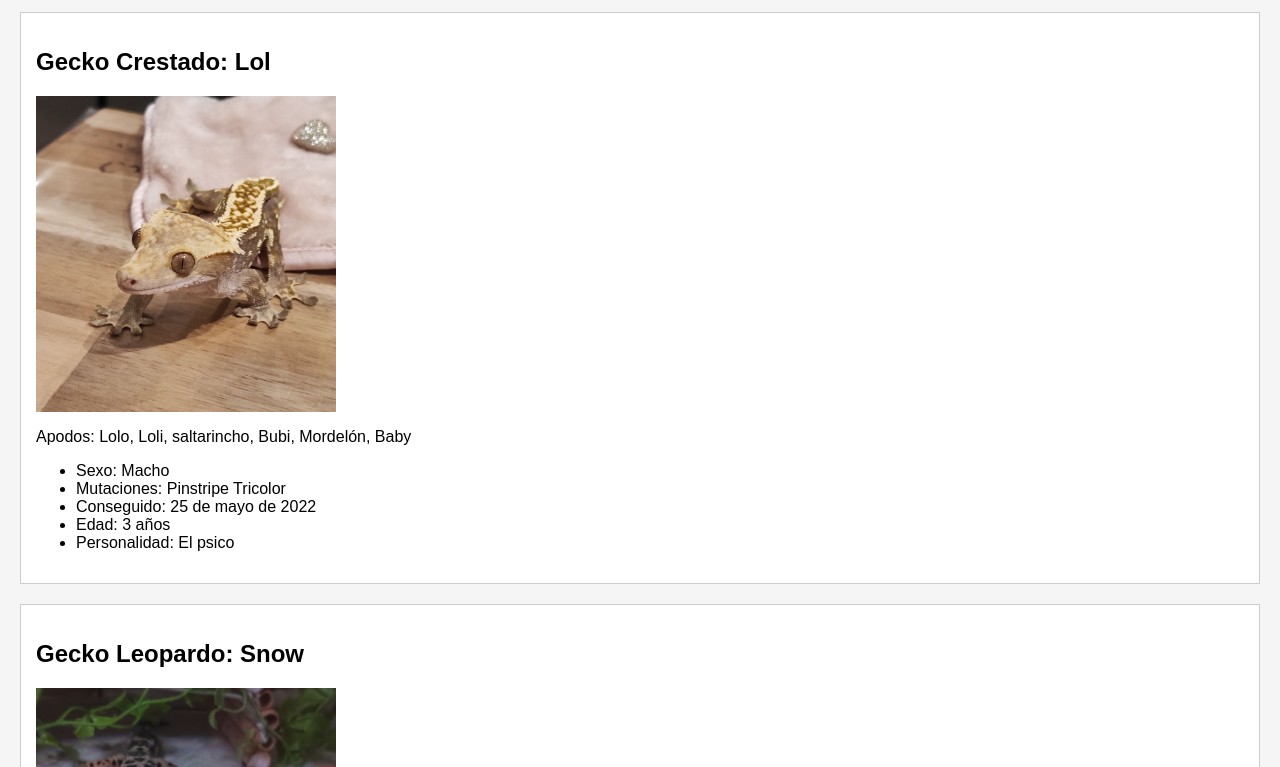
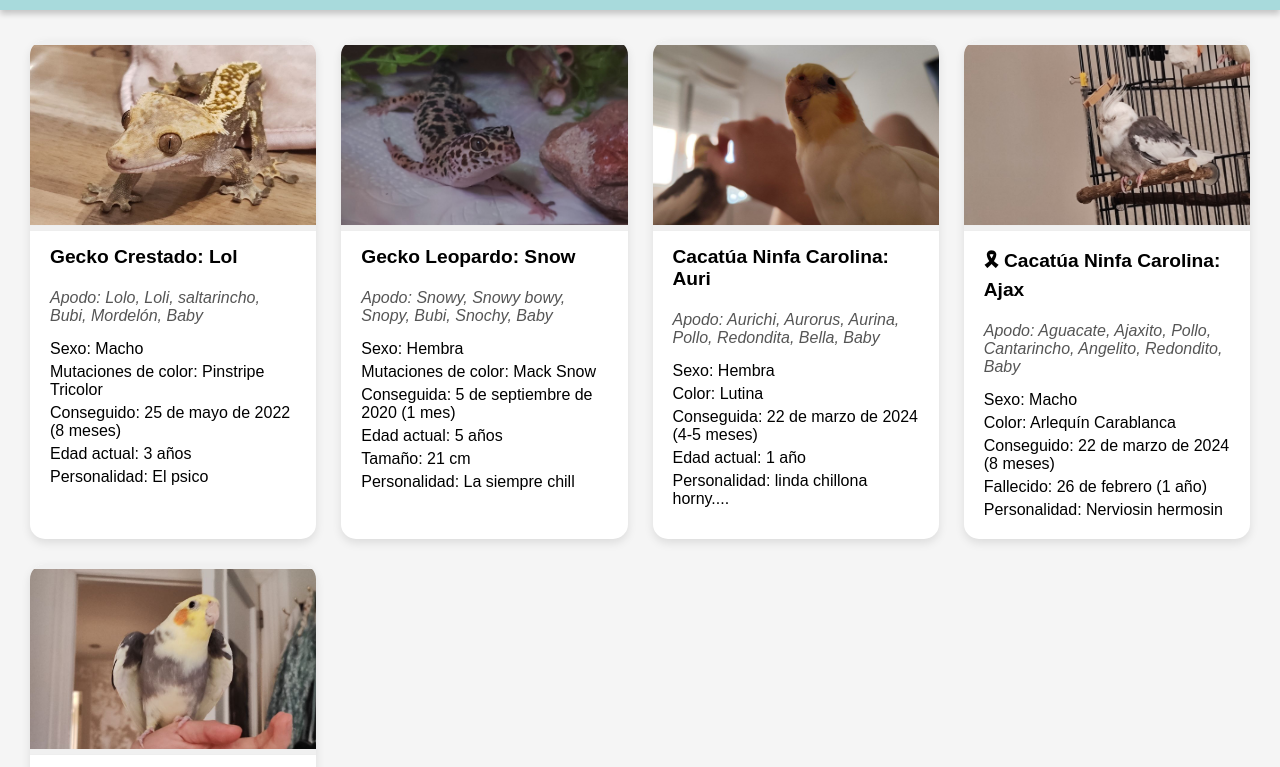
Before and after one commit to daimiltsv/Exercise_Unit5_website, a plain HTML site: page index.html in a window 1280 px wide. Shown: the part 85-852 px from the top of the page. Drawn offline with Linux system fonts and the light colour scheme.

Commit message:
Final version of the website

```diff
--- a/index.html
+++ b/index.html
@@ -11,39 +11,105 @@
         <h1>Mis Mascotas</h1>
     </header>
 
-    <main>
-        <section class="mascotas-container">
-            <div class="mascota">
+    <div class="mascotas-container">
+
+        <div class="mascota lol">
+            <div class="color-bar"></div>
+            <div class="img-container">
+                <img src="img/lol.jpg" alt="Lol Gecko Crestado">
+            </div>
+            <div class="mascota-content">
                 <h2>Gecko Crestado: Lol</h2>
-                <img src="img/lol.jpg" alt="Lol Gecko Crestado">
-                <p>Apodos: Lolo, Loli, saltarincho, Bubi, Mordelón, Baby</p>
+                <p class="apodo">Apodo: Lolo, Loli, saltarincho, Bubi, Mordelón, Baby</p>
                 <ul>
                     <li>Sexo: Macho</li>
-                    <li>Mutaciones: Pinstripe Tricolor</li>
-                    <li>Conseguido: 25 de mayo de 2022</li>
-                    <li>Edad: 3 años</li>
+                    <li>Mutaciones de color: Pinstripe Tricolor</li>
+                    <li>Conseguido: 25 de mayo de 2022 (8 meses)</li>
+                    <li>Edad actual: 3 años</li>
 					<li>Personalidad: El psico</li>
                 </ul>
             </div>
+        </div>
 
-            <div class="mascota">
+        <div class="mascota snow">
+            <div class="color-bar"></div>
+            <div class="img-container">
+                <img src="img/snow.jpg" alt="Snow Gecko Crestado">
+            </div>
+            <div class="mascota-content">
                 <h2>Gecko Leopardo: Snow</h2>
-                <img src="img/snow.jpg" alt="Snow Gecko Crestado">
-                <p>Apodos: Snowy, Snowy bowy, Snopy, Bubi, Snochy, Baby</p>
+                <p class="apodo">Apodo: Snowy, Snowy bowy, Snopy, Bubi, Snochy, Baby</p>
                 <ul>
                     <li>Sexo: Hembra</li>
-                    <li>Mutaciones: Mack Snow</li>
-                    <li>Conseguida: 5 de septiembre de 2020</li>
-                    <li>Edad: 5 años</li>
+                    <li>Mutaciones de color: Mack Snow</li>
+                    <li>Conseguida: 5 de septiembre de 2020 (1 mes)</li>
+                    <li>Edad actual: 5 años</li>
                     <li>Tamaño: 21 cm</li>
 					<li>Personalidad: La siempre chill</li>
                 </ul>
             </div>
+        </div>
 
-        </section>
+        <div class="mascota auri">
+            <div class="color-bar"></div>
+			<div class="img-container">
+                <img src="img/auri.jpg" alt="Auri Cacatua Ninfa">
+            </div>
+            <div class="mascota-content">
+                <h2>Cacatúa Ninfa Carolina: Auri</h2>
+                <p class="apodo">Apodo: Aurichi, Aurorus, Aurina, Pollo, Redondita, Bella, Baby</p>
+                <ul>
+                    <li>Sexo: Hembra</li>
+                    <li>Color: Lutina</li>
+                    <li>Conseguida: 22 de marzo de 2024 (4-5 meses)</li>
+                    <li>Edad actual: 1 año</li>
+					<li>Personalidad: linda chillona horny....</li>
+                </ul>
+            </div>
+        </div>
 
-        <section class="galeria">
+        <div class="mascota ajax">
+            <div class="color-bar"></div>
+			<div class="img-container">
+			    <img src="img/ajax.jpg" alt="Ajax Cacatua Ninfa">
+            </div>
+            <div class="mascota-content">
+                <h2>🎗 Cacatúa Ninfa Carolina: Ajax</h2>
+                <p class="apodo">Apodo: Aguacate, Ajaxito, Pollo, Cantarincho, Angelito, Redondito, Baby</p>
+                <ul>
+                    <li>Sexo: Macho</li>
+                    <li>Color: Arlequín Carablanca</li>
+                    <li>Conseguido: 22 de marzo de 2024 (8 meses)</li>
+                    <li>Fallecido: 26 de febrero (1 año)</li>
+					<li>Personalidad: Nerviosin hermosin</li>
+                </ul>
+            </div>
+        </div>
+
+        <div class="mascota niko">
+            <div class="color-bar"></div>
+			<div class="img-container">
+                <img src="img/niko.jpg" alt="Niko Cacatua Ninfa">
+            </div>
+            <div class="mascota-content">
+                <h2>Cacatúa Ninfa Carolina: Niko</h2>
+                <p class="apodo">Apodo: Niko Fino, Nikolo, Pino, Fino, Pollo, Finipino, Perforator, Nipino, Nikolai, Baby y etc...</p>
+                <ul>
+                    <li>Sexo: Macho</li>
+                    <li>Color: Ninfa Arlequín</li>
+                    <li>Conseguido: 2 de diciembre de 2024 (4 meses aprox.)</li>
+                    <li>Edad actual: 6 meses (aprox.)</li>
+					<li>Personalidad: Crazy Baby</li>
+                </ul>
+            </div>
+        </div>
+
+    </div>
+
+    <!-- Carrusel de imágenes -->
+    <section class="carrusel">
         <h2>Galería de imágenes</h2>
+        <div class="carrusel-container">
             <img src="img/0.jpg" alt="0">
             <img src="img/1.jpg" alt="1">
             <img src="img/2.jpg" alt="2">
@@ -80,14 +146,13 @@
             <img src="img/33.jpg" alt="33">
             <img src="img/34.jpg" alt="34">
 			<img src="img/35.jpg" alt="35">
-            <img src="img/36.jpg" alt="35">
+            <img src="img/36.jpg" alt="36">
+        </div>
     </section>
-    </main>
-
 	<footer>
     <p>Autor: Daiana</p>
     <p><a href="mailto:daimiltsv@alu.edu.gva.es">daimiltsv@alu.edu.gva.es</a></p>
-        <p>uwu</p>
 </footer>
+
 </body>
 </html>
--- a/styles.css
+++ b/styles.css
@@ -1,46 +1,171 @@
 body {
-    font-family: Arial, sans-serif;
+    font-family: 'Arial', sans-serif;
+    background-color: #f5f5f5;
     margin: 0;
     padding: 0;
-    background-color: #f5f5f5;
 }
 
 header {
     background-color: #a8dadc;
+    color: #1d3557;
+    padding: 25px 0;
     text-align: center;
-    padding: 20px 0;
+    box-shadow: 0 4px 6px rgba(0,0,0,0.2);
 }
 
 header h1 {
     margin: 0;
+    font-size: 2.5em;
 }
 
-.mascotas-container, .galeria {
-    padding: 20px;
+.mascotas-container {
+    display: grid;
+    grid-template-columns: repeat(auto-fit, minmax(280px, 1fr));
+    gap: 25px;
+    padding: 30px;
 }
 
-.mascota {
-    background-color: #fff;
-    padding: 15px;
-    margin-bottom: 20px;
-    border: 1px solid #ccc;
+.img-container {
+    width: 100%;
+    height: 190px;
+    overflow: hidden;
+    border-bottom: 1px solid #eee;
+    display: flex;
+    align-items: center;
+    justify-content: center;
+    background-color: #f0f0f0;
 }
 
+.img-container img {
+    max-width: 100%;
+    max-height: 100%;
+    object-fit: contain;
+}
+
+
+/* Tarjeta blanca con franja de color */
+.mascota {
+    background-color: white;
+    border-radius: 15px;
+    box-shadow: 0 4px 10px rgba(0,0,0,0.1);
+    transition: transform 0.3s, box-shadow 0.3s;
+    position: relative;
+    overflow: hidden;
+    display: flex;
+    flex-direction: column;
+}
+
+.mascota:hover {
+    transform: translateY(-5px);
+    box-shadow: 0 10px 20px rgba(0,0,0,0.2);
+}
+
+/* Franja superior con color distintivo */
+.color-bar {
+    height: 8px;
+    width: 100%;
+    position: absolute;
+    top: 0;
+    left: 0;
+}
+
+/* Imagen mascota */
 .mascota img {
     width: 100%;
-    max-width: 300px;
-    display: block;
+    height: 180px;
+    object-fit: cover;
+    border-bottom: 1px solid #eee;
+}
+
+/* Contenido */
+.mascota-content {
+    padding: 15px 20px;
+    display: flex;
+    flex-direction: column;
+    flex-grow: 1;
+}
+
+.mascota h2 {
+    margin: 0 0 5px 0;
+    font-size: 1.2em;
+}
+
+.apodo {
+    font-style: italic;
+    color: #555;
     margin-bottom: 10px;
 }
+
+.mascota ul {
+    list-style-type: none;
+    padding: 0;
+    margin: 0;
+    flex-grow: 1;
+}
+
+.mascota li {
+    margin: 5px 0;
+}
+
+/* Colores pastel - franja */
+.color-bar {
+.lol .color-bar { background-color: #c8facc; }
+.snow .color-bar { background-color: #a8d0ff; }
+.auri .color-bar { background-color: #fff9a6; }
+.niko .color-bar { background-color: #ffb3b3; }
+.ajax .color-bar { background-color: #d3d3d3; }
+
+}
+
+/* Carrusel */
+.carrusel {
+    padding: 30px;
+    text-align: center;
+}
+
+.carrusel h2 {
+    margin-bottom: 20px;
+    font-size: 1.5em;
+    color: #333;
+}
+
+.carrusel-container {
+    display: flex;
+    overflow-x: auto;
+    gap: 15px;
+    padding-bottom: 10px;
+	padding-top: 10px;
+}
+
+.carrusel-container img {
+    height: 250px;
+    border-radius: 10px;
+    flex-shrink: 0;
+    cursor: pointer;
+    transition: transform 0.2s;
+}
+
+.carrusel-container img:hover {
+    transform: scale(1.05);
+}
+
+/* footer */
 
 footer {
     background-color: #a8dadc;
     color: #1d3557;
     text-align: center;
     padding: 15px 0;
+    margin-top: 20px;
+    box-shadow: 0 -2px 6px rgba(0,0,0,0.1);
 }
 
 footer a {
     color: #1d3557;
     text-decoration: none;
+    font-weight: bold;
 }
+
+footer a:hover {
+    text-decoration: underline;
+}
```
Lines whose indentation alone changed are shown as unchanged.
